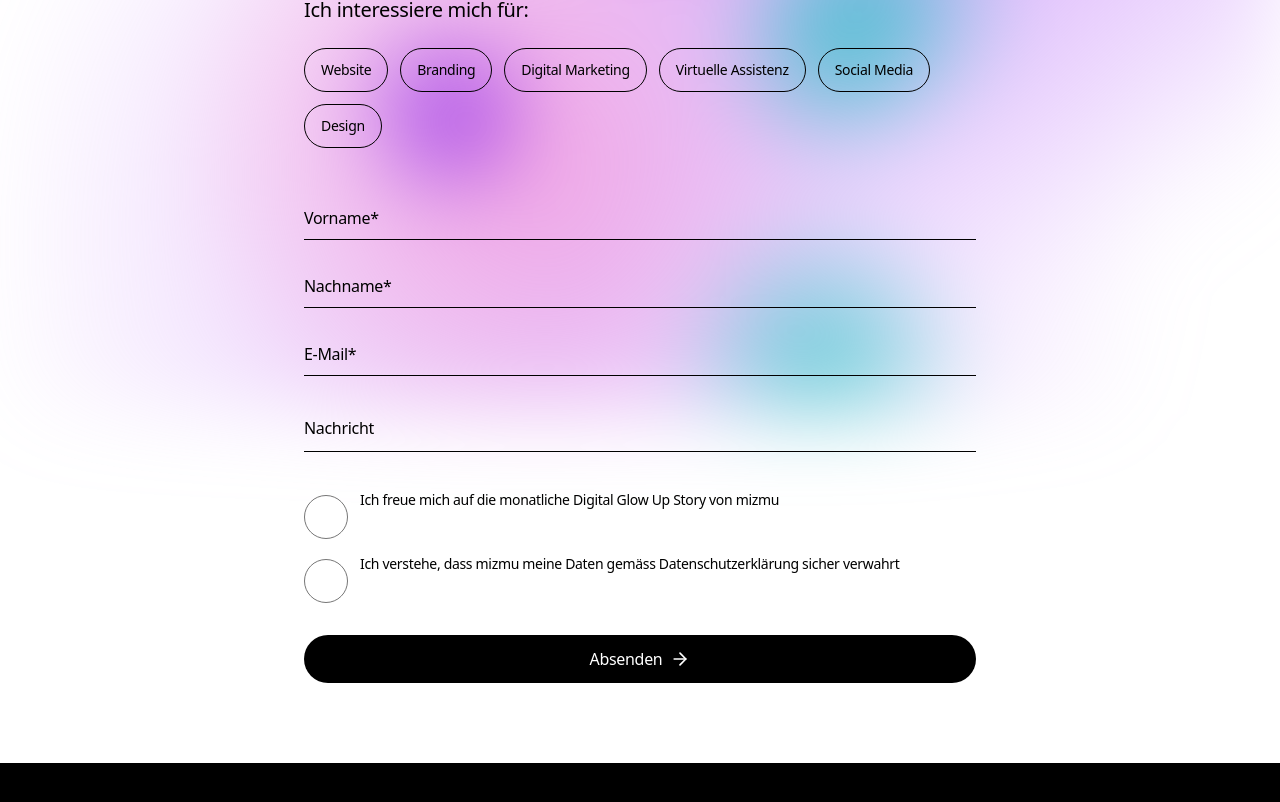
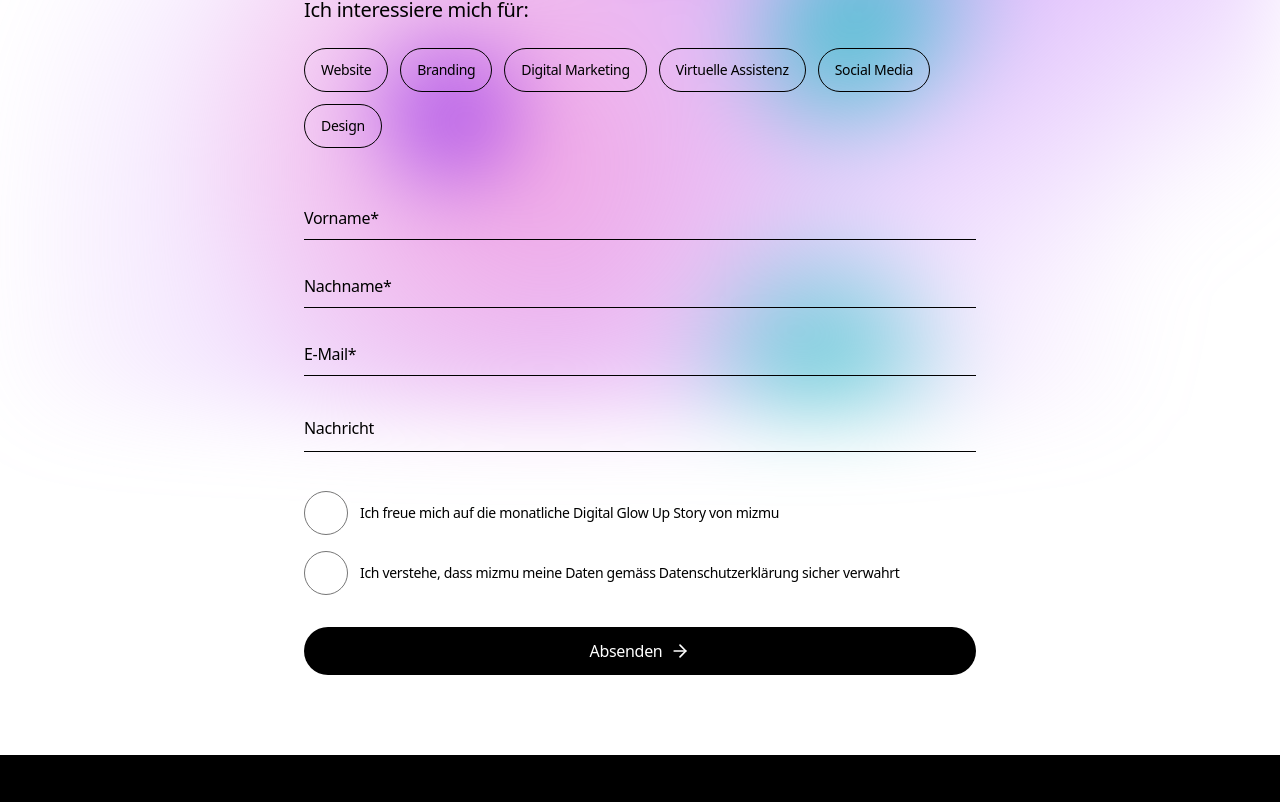
Before and after one commit to mizmuagency/mizmu_final, a React (Vite) app: page /kontakt in a window 1280 px wide. Shown: the part 386-1188 px from the top of the page. Built offline with nearby package versions, Linux system fonts and the light colour scheme; a web font is replaced by a local one.

Commit message:
Align radio buttons with their labels

```diff
--- a/src/pages/Kontakt.tsx
+++ b/src/pages/Kontakt.tsx
@@ -147,23 +147,23 @@ const Kontakt = () => {
 
                 {/* Newsletter and Privacy Radio Buttons */}
                 <div className="space-y-4 mt-12">
-                  <label className="flex items-start gap-3 cursor-pointer">
+                  <label className="flex items-center gap-3 cursor-pointer">
                     <input
                       type="radio"
                       name="newsletter"
-                      className="mt-1 w-2.5 h-2.5 border-2 border-black rounded-full text-black focus:ring-0 focus:ring-offset-0 checked:bg-black checked:hover:bg-black"
+                      className="mt-0 w-2.5 h-2.5 border-2 border-black rounded-full text-black focus:ring-0 focus:ring-offset-0 checked:bg-black checked:hover:bg-black"
                     />
                     <span className="text-black text-sm leading-tight">
                       Ich freue mich auf die monatliche Digital Glow Up Story von mizmu
                     </span>
                   </label>
 
-                  <label className="flex items-start gap-3 cursor-pointer">
+                  <label className="flex items-center gap-3 cursor-pointer">
                     <input
                       type="radio"
                       name="privacy"
                       required
-                      className="mt-1 w-2.5 h-2.5 border-2 border-black rounded-full text-black focus:ring-0 focus:ring-offset-0 checked:bg-black checked:hover:bg-black"
+                      className="mt-0 w-2.5 h-2.5 border-2 border-black rounded-full text-black focus:ring-0 focus:ring-offset-0 checked:bg-black checked:hover:bg-black"
                     />
                     <span className="text-black text-sm leading-tight">
                       Ich verstehe, dass mizmu meine Daten gemäss Datenschutzerklärung sicher verwahrt
```
